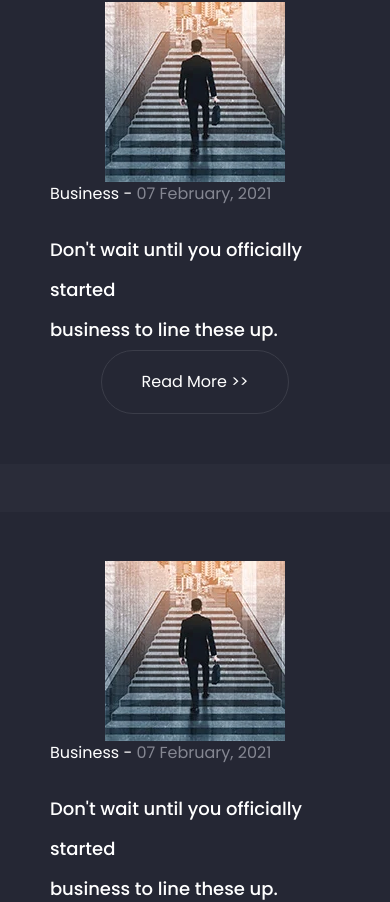
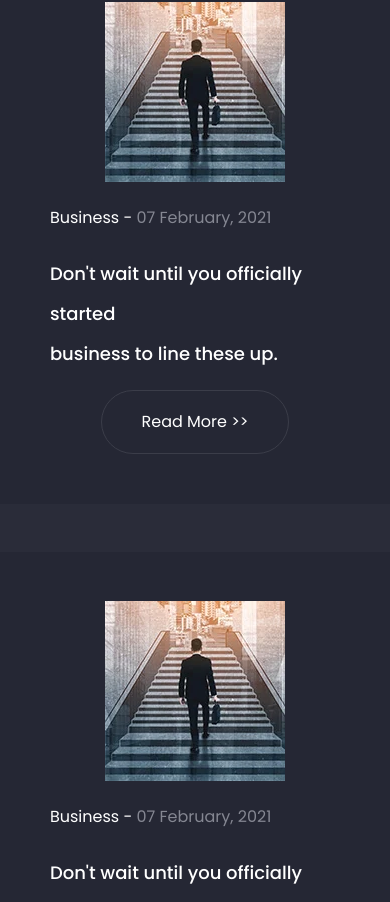
Before and after one commit to AHShuvro/portfolio-2, a React (Vite) app: page / in a window 390 px wide. Shown: the part 6294-7196 px from the top of the page. Built offline with nearby package versions, Linux system fonts and the light colour scheme.

Commit message:
some responsive isues fixed

```diff
--- a/src/Components/BlogPost/BlogPost.jsx
+++ b/src/Components/BlogPost/BlogPost.jsx
@@ -18,7 +18,7 @@ const BlogPost = () => {
                         blogs.slice(0, 3).map((item, idx) => (
                             <Link key={idx} to={'/blog'}><div className="flex flex-col lg:flex-row items-center justify-between p-[3.12rem] bg-[#252734]">
                                 <img src="assets/img/blog-feed-img-1.webp" alt="" />
-                                <div>
+                                <div className="mt-6 mb-4">
                                     <p className="text-[1rem] text-white font-poppins">Business - <span className=" text-[#858792]">07 February, 2021</span></p>
                                     <h3 className="text-lg lg:text-2xl leading-10 text-white font-medium font-poppins mt-6">{`Don't`} wait until you officially started <br />business to line these up.</h3>
                                 </div>
```
